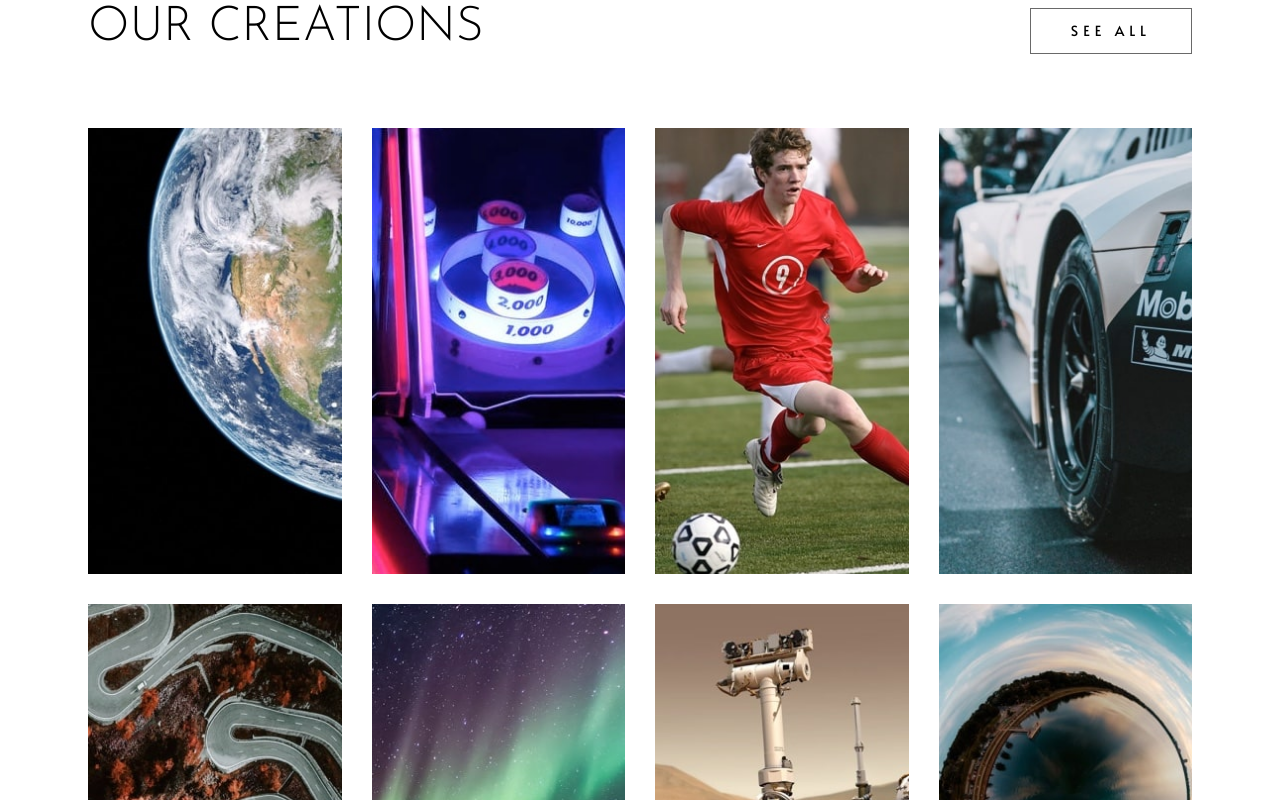
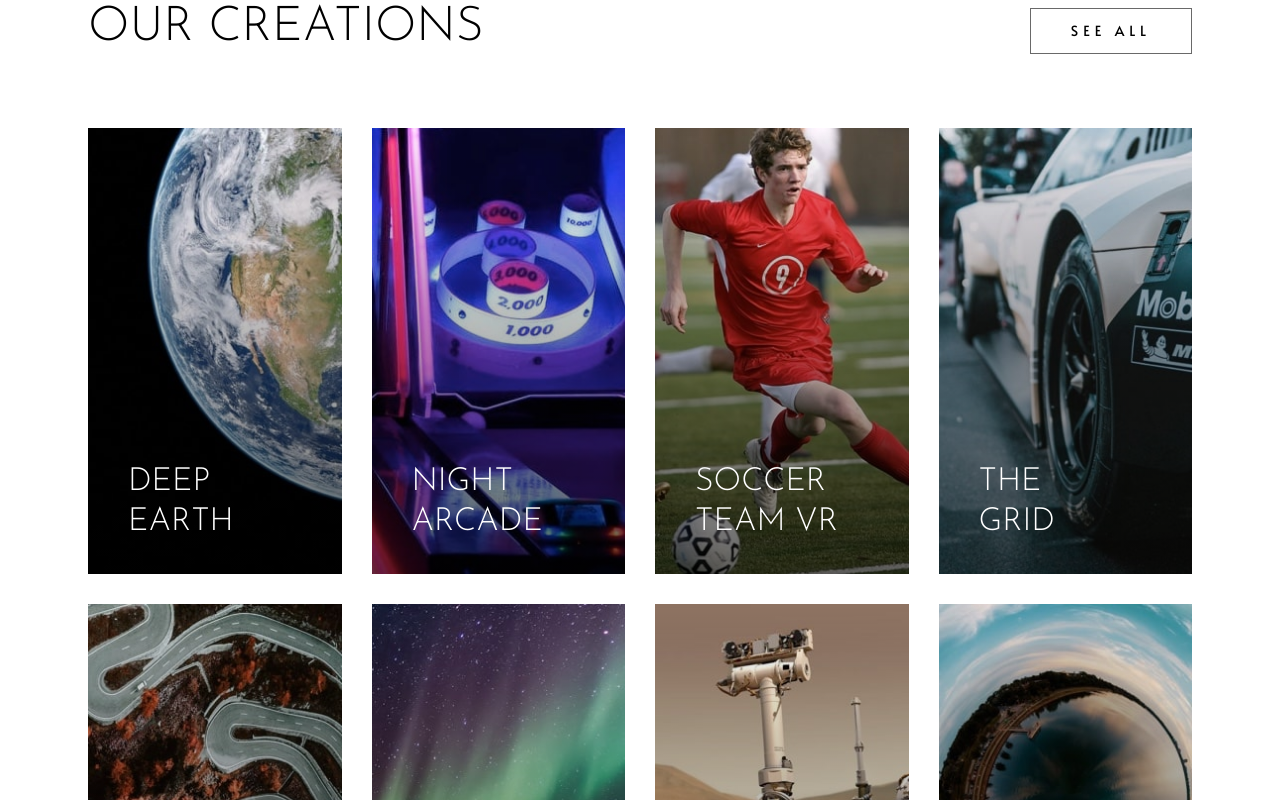
Before and after one commit to shobhit-gupta/fem11-loopstudios, a SvelteKit app: page / in a window 1280 px wide. Shown: the part 1500-2300 px from the top of the page. Built offline with nearby package versions, Linux system fonts and the light colour scheme.

Commit message:
feat: Add portfolio projects title

```diff
--- a/src/app.css
+++ b/src/app.css
@@ -13,9 +13,12 @@
 
 @layer components {
 	.page-title {
-		@apply font-display text-[40px] font-light uppercase;
+		@apply font-display text-[40px] font-light uppercase md:text-7xl;
 	}
 	.section-title {
 		@apply font-display text-[32px] font-light uppercase leading-tight lg:text-5xl;
 	}
+	.project-title {
+		@apply font-display text-2xl font-light uppercase leading-tight lg:text-[32px];
+	}
 }
--- a/src/routes/+page.svelte
+++ b/src/routes/+page.svelte
@@ -1,35 +1,35 @@
 <script>
 	const portfolio = [
 		{
-			title: 'Deep Earth',
+			title: 'Deep\nEarth',
 			image: 'deep-earth'
 		},
 		{
-			title: 'Night Arcade',
+			title: 'Night\nArcade',
 			image: 'night-arcade'
 		},
 		{
-			title: 'Soccer Team VR',
+			title: 'Soccer\nTeam VR',
 			image: 'soccer-team'
 		},
 		{
-			title: 'The grid',
+			title: 'The\ngrid',
 			image: 'grid'
 		},
 		{
-			title: 'From Up Above VR',
+			title: 'From Up\nAbove VR',
 			image: 'from-above'
 		},
 		{
-			title: 'Pocket Borealis',
+			title: 'Pocket\nBorealis',
 			image: 'pocket-borealis'
 		},
 		{
-			title: 'The Curiosity',
+			title: 'The\nCuriosity',
 			image: 'curiosity'
 		},
 		{
-			title: 'Make it Fisheye',
+			title: 'Make it\nFisheye',
 			image: 'fisheye'
 		}
 	];
@@ -139,7 +139,6 @@
 				p-6
 				text-white
 				md:p-10
-				md:text-7xl
 			"
 		>
 			Immersive experiences that deliver
@@ -224,10 +223,44 @@
 	</h2>
 
 	{#each portfolio as { title, image }}
-		<picture class="order-2 md:order-3">
-			<source media="(min-width: 768px)" srcset="/images/desktop/image-{image}.jpg" />
-			<img src="/images/mobile/image-{image}.jpg" alt="" />
-		</picture>
+		<div class="relative order-2 md:order-3">
+			<picture>
+				<source media="(min-width: 768px)" srcset="/images/desktop/image-{image}.jpg" />
+				<img src="/images/mobile/image-{image}.jpg" alt="" class="w-full" />
+			</picture>
+			<!-- Translucent overlay -->
+			<div
+				class="
+					absolute
+					bottom-0
+					left-0
+					right-0
+					top-0
+					z-0
+					bg-gradient-to-b
+					from-black/0
+					to-black/60
+				"
+			/>
+			<h3
+				class="
+					project-title
+					max-w-
+					absolute
+					bottom-0
+					left-0
+					right-0
+					whitespace-pre
+					px-5
+					py-5
+					text-white
+					md:py-8
+					lg:pl-10
+				"
+			>
+				{title}
+			</h3>
+		</div>
 	{/each}
 
 	<button
@@ -253,19 +286,6 @@
 	</button>
 </section>
 
-<!-- Our creations -->
-
-<!-- See all -->
-
-<!-- Deep earth -->
-<!-- Night arcade -->
-<!-- Soccer team VR -->
-<!-- The grid -->
-<!-- From up above VR -->
-<!-- Pocket borealis -->
-<!-- The curiosity -->
-<!-- Make it fisheye -->
-
 <!-- About -->
 <!-- Careers -->
 <!-- Events -->
```
